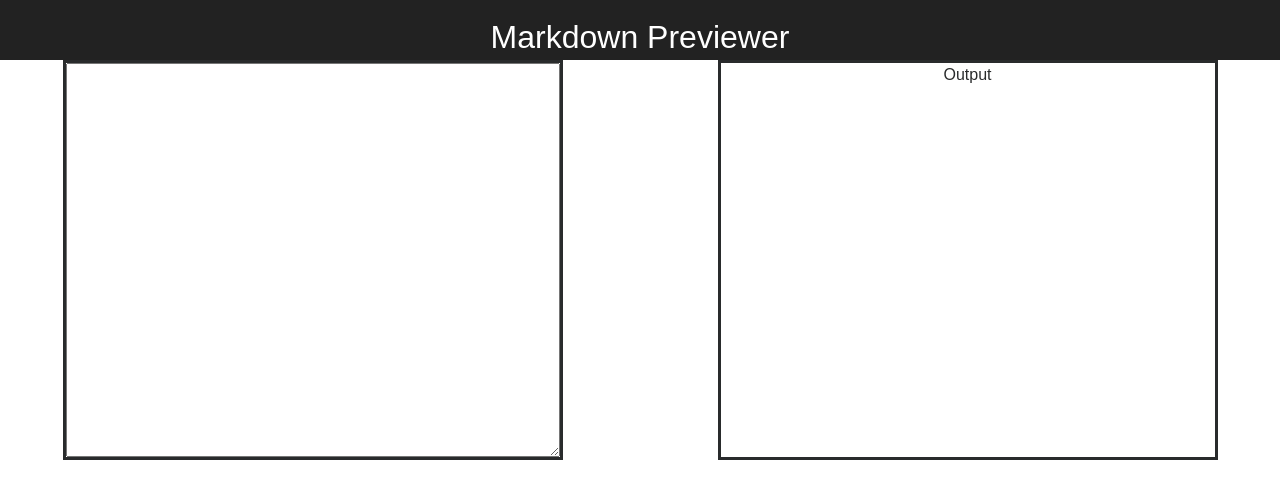
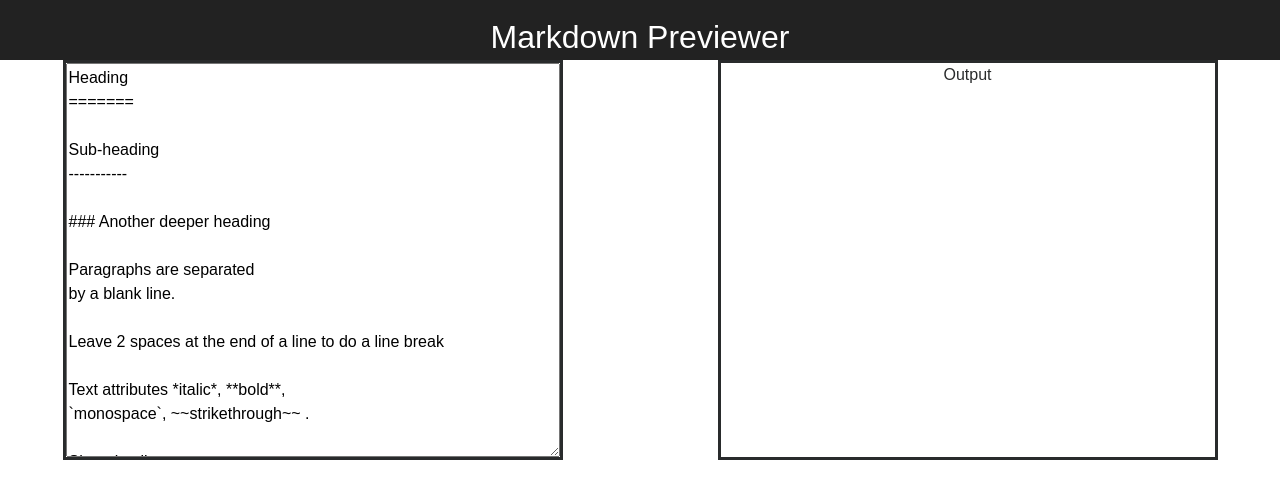
Before and after one commit to cryder9898/markdown-previewer, a React (Create React App) app: page / in a window 1280 px wide. Shown: the top 498 px of the page. Built offline with nearby package versions, Linux system fonts and the light colour scheme.

Commit message:
added props and fixed TextArea.js string formatting

```diff
--- a/package.json
+++ b/package.json
@@ -4,6 +4,7 @@
   "private": true,
   "dependencies": {
     "marked": "^0.3.6",
+    "prop-types": "^15.5.8",
     "react": "^15.5.4",
     "react-dom": "^15.5.4"
   },
--- a/src/App.js
+++ b/src/App.js
@@ -4,6 +4,26 @@ var TextArea = require('./TextArea');
 var Output = require('./Output');
 
 class App extends Component {
+  constructor(props) {
+    super(props);
+
+    this.state = {
+      text: 'Heading\n=======\n\nSub-heading\n-----------\n\n### Another deeper heading\n\nParagraphs are separated\nby a blank line.\n\nLeave 2 spaces at the end of a line to do a line break\n\nText attributes *italic*, **bold**,\n`monospace`, ~~strikethrough~~ .\n\nShopping list:\n\n  * apples\n  * oranges\n * pears\n\nNumbered list:\n\n  1. apples\n  2. oranges\n  3. pears\n\nThe rain---not the reign---in Spain.\n\n *[Christopher Ryder](https://freecodecamp.com/cryder9898)*'
+    }
+
+    this.handleChange = this.handleChange.bind(this);
+  }
+
+  handleChange(event) {
+    var value = event.target.value;
+
+    this.setState(function () {
+      return {
+        text: value
+      }
+    })
+  }
+
   render() {
     return (
       <div className="App">
@@ -11,7 +31,10 @@ class App extends Component {
           <h2>Markdown Previewer</h2>
         </div>
         <div className='row'>
-          <TextArea />
+          <TextArea
+            text={this.state.text}
+            onChange={this.handleChange}
+          />
           <Output />
         </div>
       </div>
--- a/src/Output.js
+++ b/src/Output.js
@@ -1,5 +1,6 @@
 import React, { Component } from 'react';
 import './stylesheets/main.css';
+var marked = require('marked');
 
 class Output extends Component {
   render() {
--- a/src/TextArea.js
+++ b/src/TextArea.js
@@ -1,16 +1,45 @@
 import React, { Component } from 'react';
 import './stylesheets/main.css';
+var PropTypes = require('prop-types');
 
 class TextArea extends Component {
+  constructor(props) {
+    super(props);
+
+    this.state = {
+      text: ''
+    }
+
+    this.handleChange = this.handleChange.bind(this);
+  }
+
+  handleChange(event) {
+    var value = event.target.value;
+
+    this.setState(function () {
+      return {
+        text: value
+      }
+    })
+  }
+
   render() {
     return(
       <div className='column'>
-        <textarea className='text-area'>
-
-        </textarea>
+        <textarea
+          id='output'
+          type='text'
+          className='text-area'
+          value={this.props.text}
+          onChange={this.handleChange}
+        />
       </div>
     )
   }
 }
 
+TextArea.PropTypes = {
+  text: PropTypes.string.isRequired,
+}
+
 module.exports = TextArea;
```
